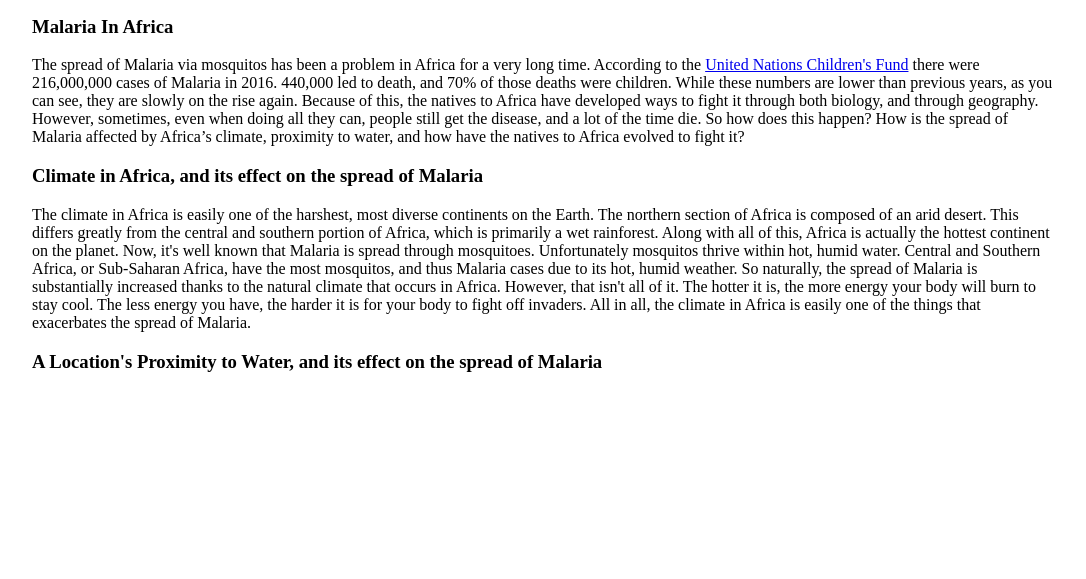
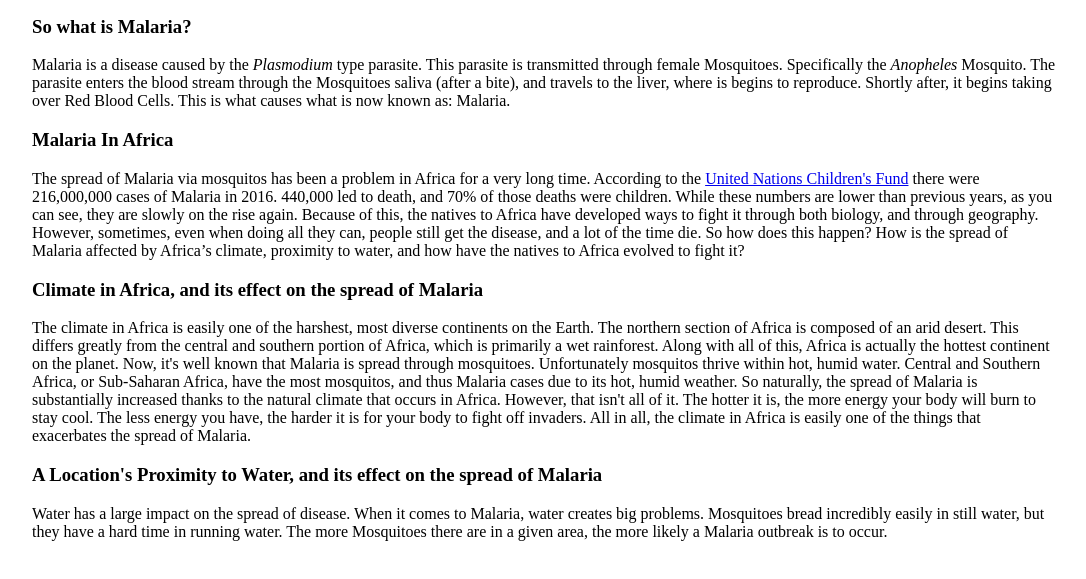
Before and after one commit to TBeckwith/africaFinal, a plain HTML site: page index.html in a window 1280 px wide. Shown: the part 221-800 px from the top of the page, without its empty margins (96-1182 px from the left). Drawn offline with Linux system fonts and the light colour scheme.

Commit message:
Update index.html

```diff
--- a/index.html
+++ b/index.html
@@ -15,6 +15,13 @@
       <a href = "index.html"><p>Home</p></a>
       <a href = "sources.html"><p>Sources</p></a>
     </nav>
+
+    <div class = "whatsmalaria">
+    	<h3>So what is Malaria?</h3>
+      <p>Malaria is a disease caused by the <i>Plasmodium</i> type parasite.  This parasite is transmitted through female Mosquitoes.  Specifically the
+      <i>Anopheles</i> Mosquito.  The parasite enters the blood stream through the Mosquitoes saliva (after a bite), and travels to the liver, where is begins
+      to reproduce.  Shortly after, it begins taking over Red Blood Cells.  This is what causes what is now known as: Malaria.</p>
+    </div>
 
     <div class = "introp">
     	<h3>Malaria In Africa</h3>
@@ -42,7 +49,9 @@
 
     <div class = "proximity">
     	<h3>A Location's Proximity to Water, and its effect on the spread of Malaria</h3>
-    	<p>
+    	<p>Water has a large impact on the spread of disease.  When it comes to Malaria, water creates big problems.  Mosquitoes bread incredibly easily in
+      still water, but they have a hard time in running water.  The more Mosquitoes there are in a given area, the more likely a Malaria outbreak
+      is to occur.
 
 
       </p>
```
